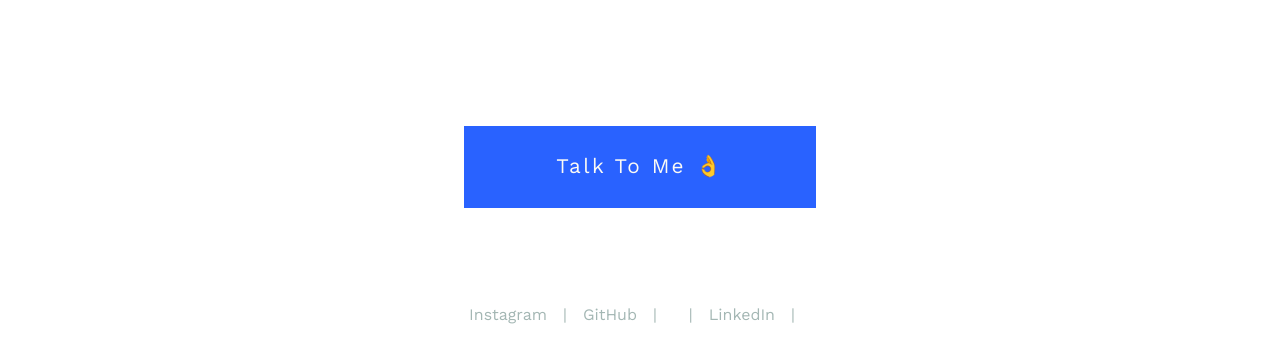
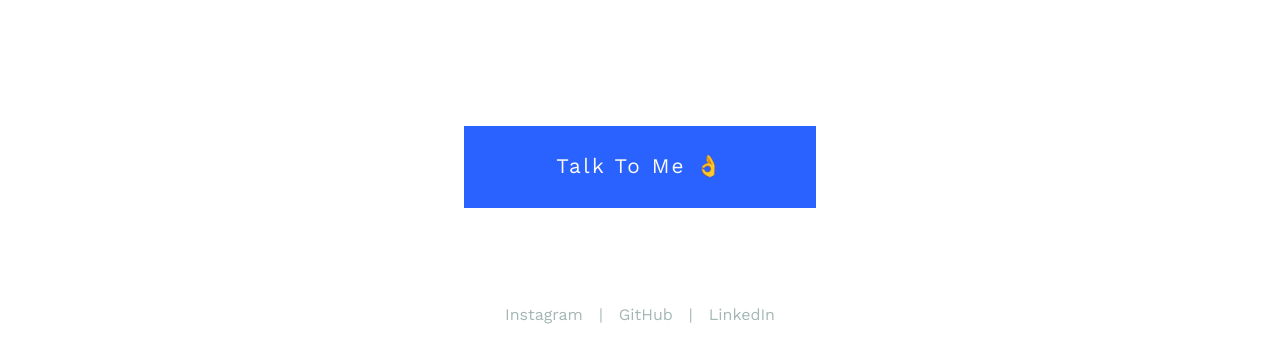
Before and after one commit to RifaiM/Portfolio, a plain HTML site: page index.html in a window 1280 px wide. Shown: the part 4482-4845 px from the top of the page. Drawn offline with nearby package versions, Linux system fonts and the light colour scheme; files that its build step writes are made by us from their sources.

Commit message:
Update style.scss

```diff
--- a/assets/scss/style.scss
+++ b/assets/scss/style.scss
@@ -203,9 +203,7 @@ footer {
             li {
 
                 &:nth-child(2)::before,
-                &:nth-child(2)::after,
-                &:nth-child(3)::before,
-                &:nth-child(3)::after {
+                &:nth-child(2)::after {
                     content: "|";
                     padding: 0 1rem;
                     color: config.$grey1;
```
